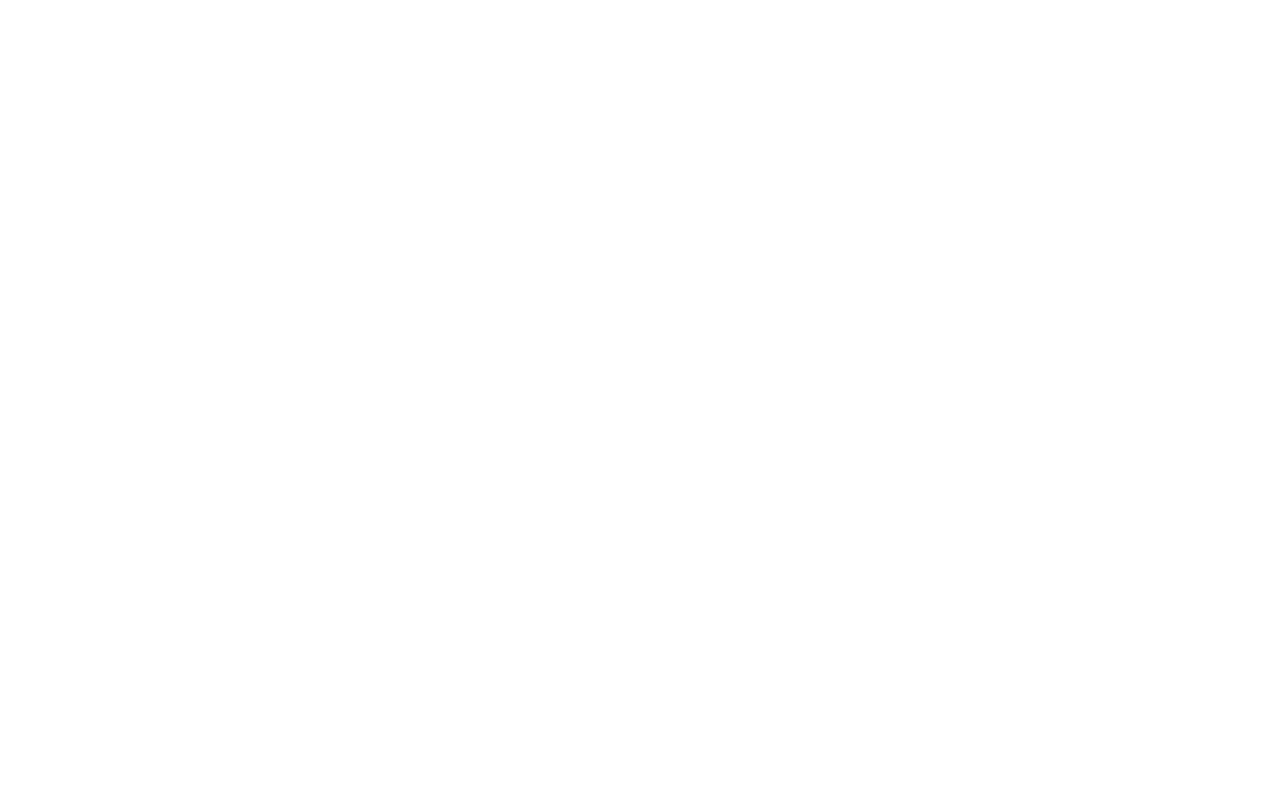
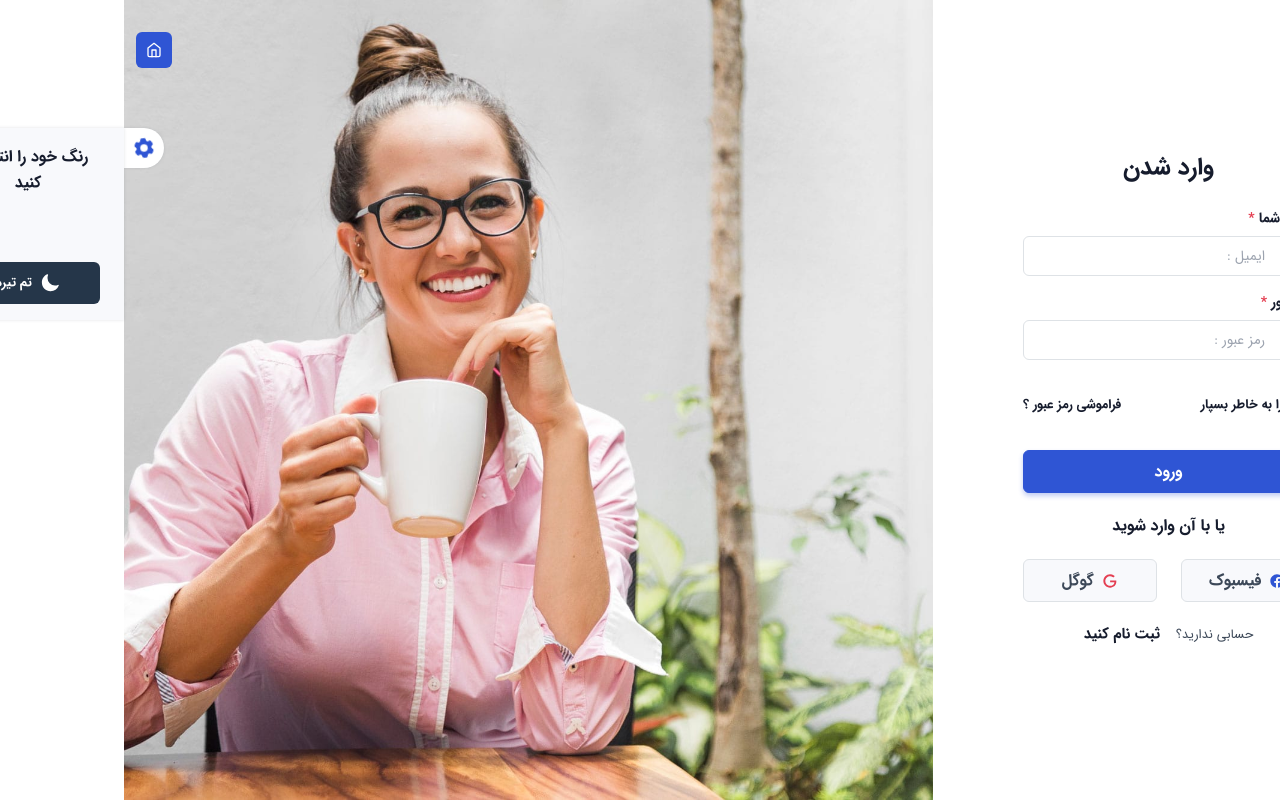
Before and after one commit to HosseinDev-02/landrick, a React (Create React App) app: page /login in a window 1280 px wide. Before the commit this address had no page. Built offline with nearby package versions, Linux system fonts and the light colour scheme.

Commit message:
codding login page

```diff
--- a/src/Components/Input/Input.jsx
+++ b/src/Components/Input/Input.jsx
@@ -43,7 +43,7 @@
                             </div>
                         ) : (
                             <input
-                                   className='shrink-0 w-4 h-4 appearance-none border checked:bg-check border-black/25 rounded'
+                                   className='shrink-0 w-4 h-4 appearance-none border checked:bg-check border-black/25 dark:border-[#495057] cursor-pointer rounded'
                                    type="checkbox"/>
                         )
                 }
--- /dev/null
+++ b/src/Pages/Login/Login.jsx
@@ -0,0 +1,112 @@
+import Input from "../../Components/Input/Input";
+import PrimaryButton from "../../Components/PrimaryButton/PrimaryButton";
+import Symbols from "../../Symbols/Symbols";
+import ThemeBox from "../../Components/ThemeBox/ThemeBox";
+import {useEffect, useState} from "react";
+
+export default function Login() {
+    const [theme, setTheme] = useState('light')
+
+    useEffect(() => {
+        if (localStorage.getItem('theme') === 'dark') {
+            document.documentElement.classList.add('dark')
+            setTheme('dark')
+        } else {
+            document.documentElement.classList.add('light')
+            setTheme('light')
+        }
+    }, []);
+
+    const themeChangeHandler = (event) => {
+        event.preventDefault()
+        if (document.documentElement.className.includes('dark')) {
+            document.documentElement.classList.add('light')
+            document.documentElement.classList.remove('dark')
+            setTheme('light')
+            localStorage.setItem('theme', 'light')
+        } else {
+            document.documentElement.classList.remove('light')
+            document.documentElement.classList.add('dark')
+            setTheme('dark')
+            localStorage.setItem('theme', 'dark')
+        }
+    }
+
+
+    return (
+        <>
+            <Symbols/>
+            <div className='flex flex-col-reverse lg:flex-row lg:h-screen'>
+                <div className='basis-7/12 xl:basis-6/12 flex items-center justify-center my-[30px] p-[30px] sm:p-[90px]'>
+                    <div className='max-w-sm w-full'>
+                        <h4 className='text-title font-IranSansFaNum-Bold text-2xl text-center mb-6'>
+                            وارد شدن
+                        </h4>
+                        <form className='flex flex-col gap-4' action="#">
+                            <Input type='text' icon='user' label='ایمیل شما' require={true}
+                                   placeholder='ایمیل :'/>
+                            <Input type='password' icon='key' label='رمز عبور' require={true} placeholder='رمز عبور :'/>
+                            <div className='flex items-center justify-between my-4'>
+                                <div className='flex items-center gap-2'>
+                                    <Input type='checkbox'/>
+                                    <span
+                                        className='font-IranSansFaNum-Bold text-title text-xs'>مرا به خاطر بسپار</span>
+                                </div>
+                                <a className='text-title font-IranSansFaNum-Bold transition-colors text-xs duration-500 hover:text-primary'
+                                   href="#">
+                                    فراموشی رمز عبور ؟
+                                </a>
+                            </div>
+                            <PrimaryButton className='!flex items-center justify-center' title='ورود'/>
+                        </form>
+                        <div className='flex flex-col items-center gap-5 mt-5'>
+                        <span className='text-title font-IranSansFaNum-Bold'>
+                            یا با آن وارد شوید
+                        </span>
+                            <div className='flex items-center gap-6 w-full'>
+                                <a className='flex items-center justify-center gap-2 bg-light-bg rounded-md py-2 w-full transition-all duration-500 hover:bg-[#d4daed] dark:hover:bg-[#364f6b] border border-light-border dark:border-[#494f54]'
+                                   href="#">
+                                    <svg className='w-4 h-4 text-primary shrink-0'>
+                                        <use href='#mdi--facebook'></use>
+                                    </svg>
+                                    <span className='text-sub-title font-IranSansFaNum-Bold'>
+                                    فیسبوک
+                                </span>
+                                </a>
+                                <a className='flex items-center justify-center gap-2 bg-light-bg rounded-md py-2 w-full transition-all duration-500 hover:bg-[#d4daed] dark:hover:bg-[#364f6b] border border-light-border dark:border-[#494f54]'
+                                   href="#">
+                                    <svg className='w-4 h-4 text-error shrink-0'>
+                                        <use href='#google'></use>
+                                    </svg>
+                                    <span className='text-sub-title font-IranSansFaNum-Bold'>
+                                    گوگل
+                                </span>
+                                </a>
+                            </div>
+                            <div className='flex items-center gap-4'>
+                                <span className='text-sub-title text-xs'>
+                                    حسابی ندارید؟
+                                </span>
+                                <a className='text-title hover:text-primary text-md font-IranSansFaNum-Bold transition-colors duration-500' href="#">
+                                    ثبت نام کنید
+                                </a>
+                            </div>
+                        </div>
+                    </div>
+                </div>
+                <div className='w-full min-h-[400px] h-full bg-login bg-center bg-cover bg-no-repeat'></div>
+            </div>
+            <a className='h-9 w-9 rounded-md bg-primary text-white flex items-center justify-center fixed left-3 top-8' href="#">
+                <svg className='w-4 h-4'>
+                    <use href='#home'></use>
+                </svg>
+            </a>
+
+            <ThemeBox
+                theme={theme}
+                changeThemeHandler={themeChangeHandler}
+                setTheme={setTheme}
+            />
+        </>
+    )
+}
--- a/src/Pages/UserPanel/UserMessages/UserMessages.jsx
+++ b/src/Pages/UserPanel/UserMessages/UserMessages.jsx
@@ -203,7 +203,7 @@
 
             <div
                 className={`fixed inset-0 z-[100] m-auto w-full h-fit bg-body p-6 rounded-md shadow-sm shadow-sub-title/15 transition-all duration-500 max-w-4xl ${modalShow ? 'top-0 opacity-100 visible' : '-top-40 opacity-0 invisible'}`}>
-                <div className='flex items-center justify-between pb-6 border-b border-b-light-border mb-6'>
+                <div className='flex items-center justify-between pb-6 border-b border-b-light-border dark:border-b-[#495057] mb-6'>
                         <span className='text-title font-IranSansFaNum-Bold'>
                             ارسال پیام
                         </span>
--- a/src/Pages/UserPanel/UserTransactions/UserTransactions.jsx
+++ b/src/Pages/UserPanel/UserTransactions/UserTransactions.jsx
@@ -24,7 +24,7 @@
                     number='•••• •••• •••• 9856'
                     date='10/22'
                     className='bg-sub-title'
-                    bodyStyle='text-white'
+                    bodyStyle='text-white dark:text-[#161c2d]'
                     footerStyle='text-caption'
                 />
                 <PaymentCard
@@ -33,15 +33,15 @@
                     number='•••• •••• •••• 5465'
                     date='10/22'
                     className='bg-[#17a2b8]'
-                    bodyStyle='text-white'
-                    footerStyle='text-white'
+                    bodyStyle='text-white dark:text-[#161c2d]'
+                    footerStyle='text-white dark:text-[#161c2d]'
                 />
                 <PaymentCard
                     img='/images/payments/cards/paypals.png'
                     className='bg-light-bg flex flex-col justify-between'
                 >
                     <div className='mt-6 flex'>
-                        <input className='w-full text-sm px-3 h-full transition-all duration-500 focus:border-primary outline-none border border-light-border rounded-r-md' placeholder='ایمیل پی پال:' type="text"/>
+                        <input className='w-full text-sm px-3 h-full bg-body transition-all duration-500 focus:border-primary dark:focus:border-primary dark:border-[#495057] outline-none border border-light-border rounded-r-md' placeholder='ایمیل پی پال:' type="text"/>
                         <PrimaryButton title='ارسال'/>
                     </div>
                 </PaymentCard>
--- a/src/routes.js
+++ b/src/routes.js
@@ -14,6 +14,7 @@
 import UserMessages from "./Pages/UserPanel/UserMessages/UserMessages";
 import UserTransactions from "./Pages/UserPanel/UserTransactions/UserTransactions";
 import UserPanelSetting from "./Pages/UserPanel/UserPanelSetting/UserPanelSetting";
+import Login from "./Pages/Login/Login";
 
 
 let routes = [
@@ -35,7 +36,8 @@
             {path: 'transactions', element: <UserTransactions/>},
             {path: 'setting', element: <UserPanelSetting/>},
         ]
-    }
+    },
+    { path: '/login', element: <Login/> }
 ]
 
 export default routes
--- a/tailwind.config.js
+++ b/tailwind.config.js
@@ -75,7 +75,8 @@
         }
       },
       backgroundImage: {
-        'check': 'url("../public/images/check.svg")'
+        'check': 'url("../public/images/check.svg")',
+        'login': 'url("../public/images/login/01.jpg")'
       },
       animation: {
         fadeIn: 'fadeIn 0.5s ease-in',
```
Also changed, not shown: src/Pages/UserPanel/UserPanelSetting/UserPanelSetting.jsx (+5 -5 lines), src/Symbols/Symbols.jsx (+17 -1 lines), public/images/login/01.jpg (added).
